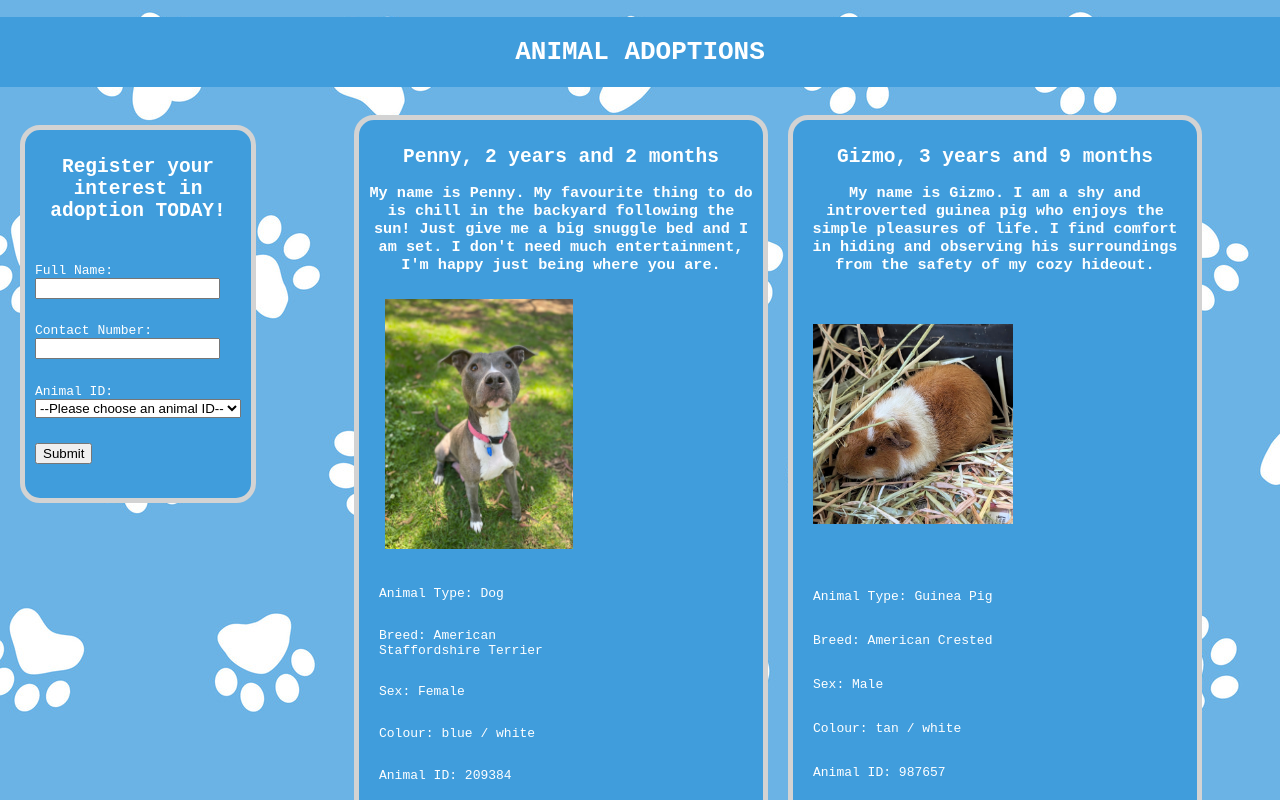
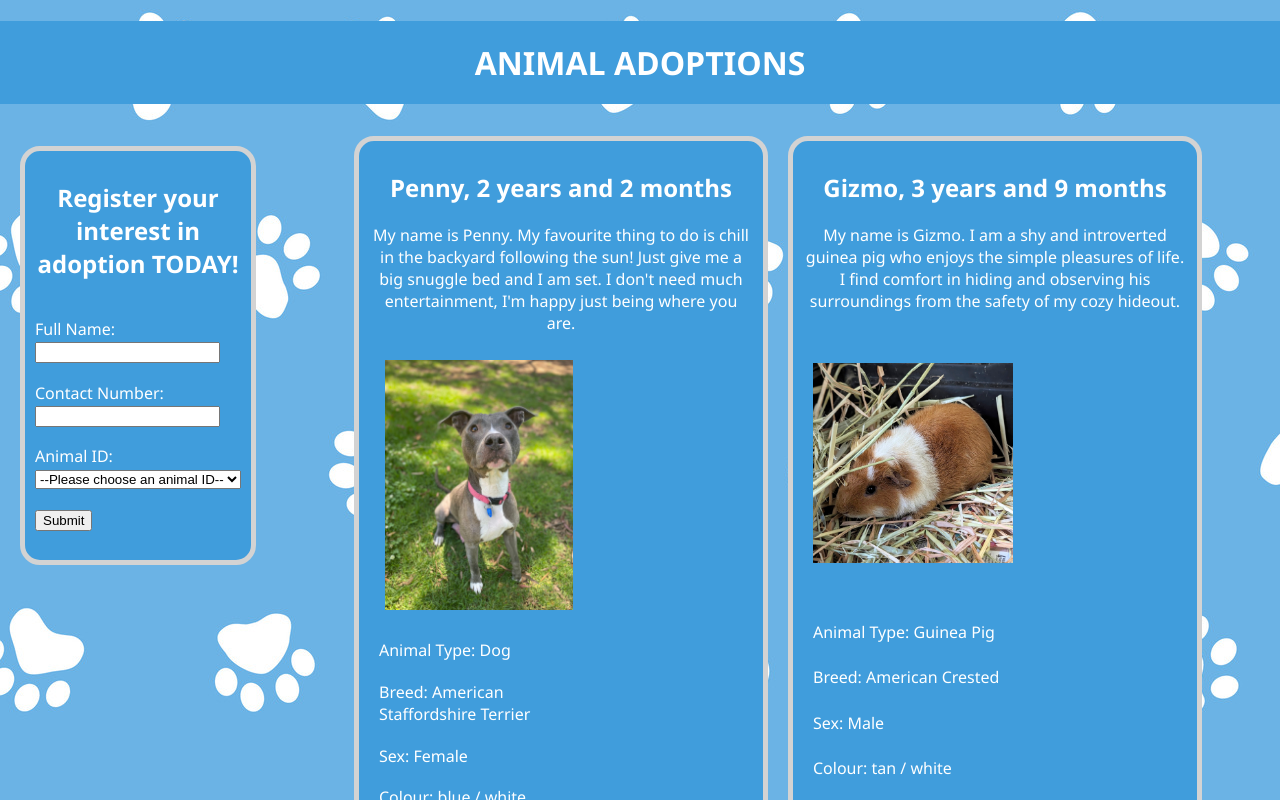
Before and after one commit to chelsea-lt/animal-adoptions, a React (Vite) app: page / in a window 1280 px wide. Shown: the top 800 px of the page. Built offline with nearby package versions, Linux system fonts and the light colour scheme.

Commit message:
update site fonts

```diff
--- a/src/App.css
+++ b/src/App.css
@@ -1,7 +1,7 @@
 body {
   margin: 0;
   background-image: url('/Background.jpg');
-  font-family: monospace;
+  font-family: 'Segoe UI', Tahoma, Geneva, Verdana, sans-serif;
 }
 
 img {
@@ -25,7 +25,7 @@ img {
 }
 
 .card > h2,
-.card > h3 {
+.card > p {
   text-align: center;
 }
 
--- a/src/components/Animal.jsx
+++ b/src/components/Animal.jsx
@@ -8,7 +8,7 @@ const Animal = (props) => {
         {props.animal.name}, {props.animal.age.years} years and{' '}
         {props.animal.age.months} months
       </h2>
-      <h3>{props.animal.description}</h3>
+      <p>{props.animal.description}</p>
       <div className="stats">
         <img src={props.animal.image} />
         <div>
```
